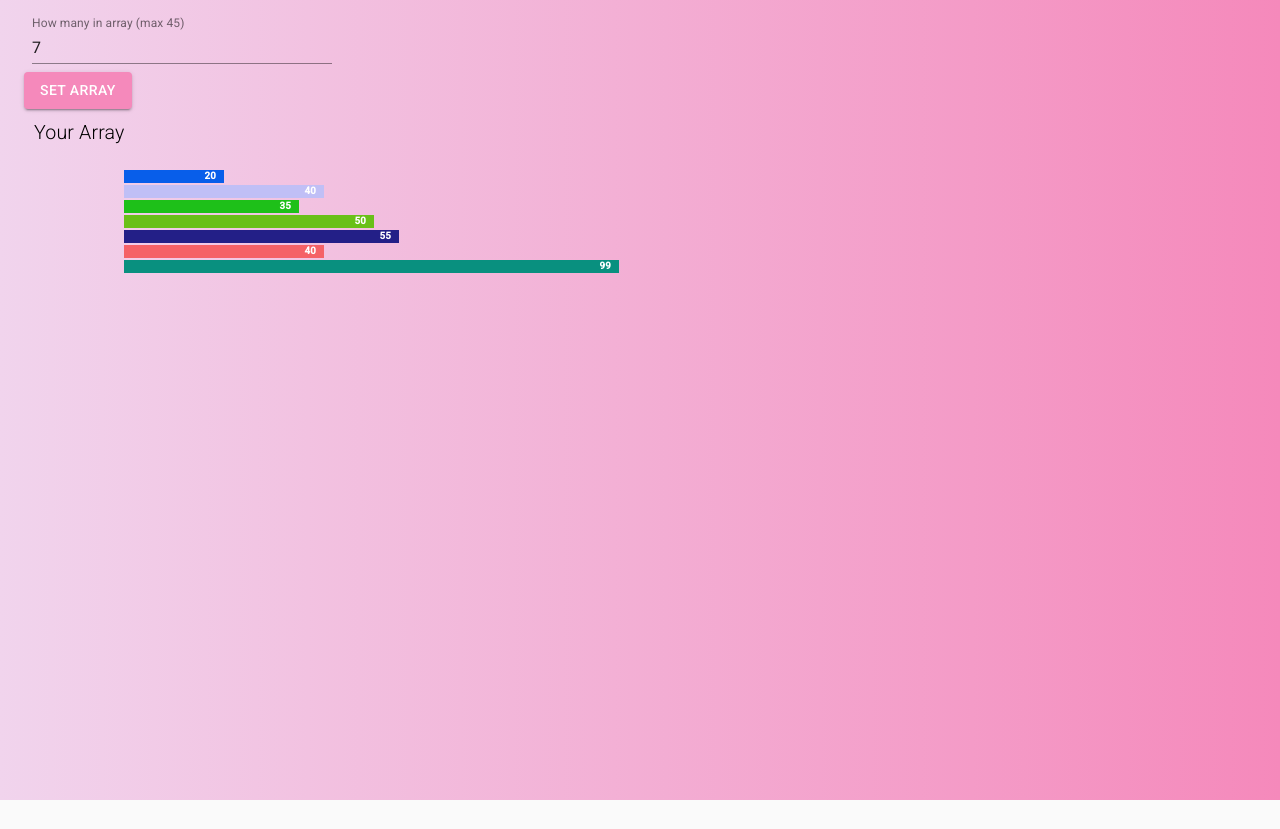
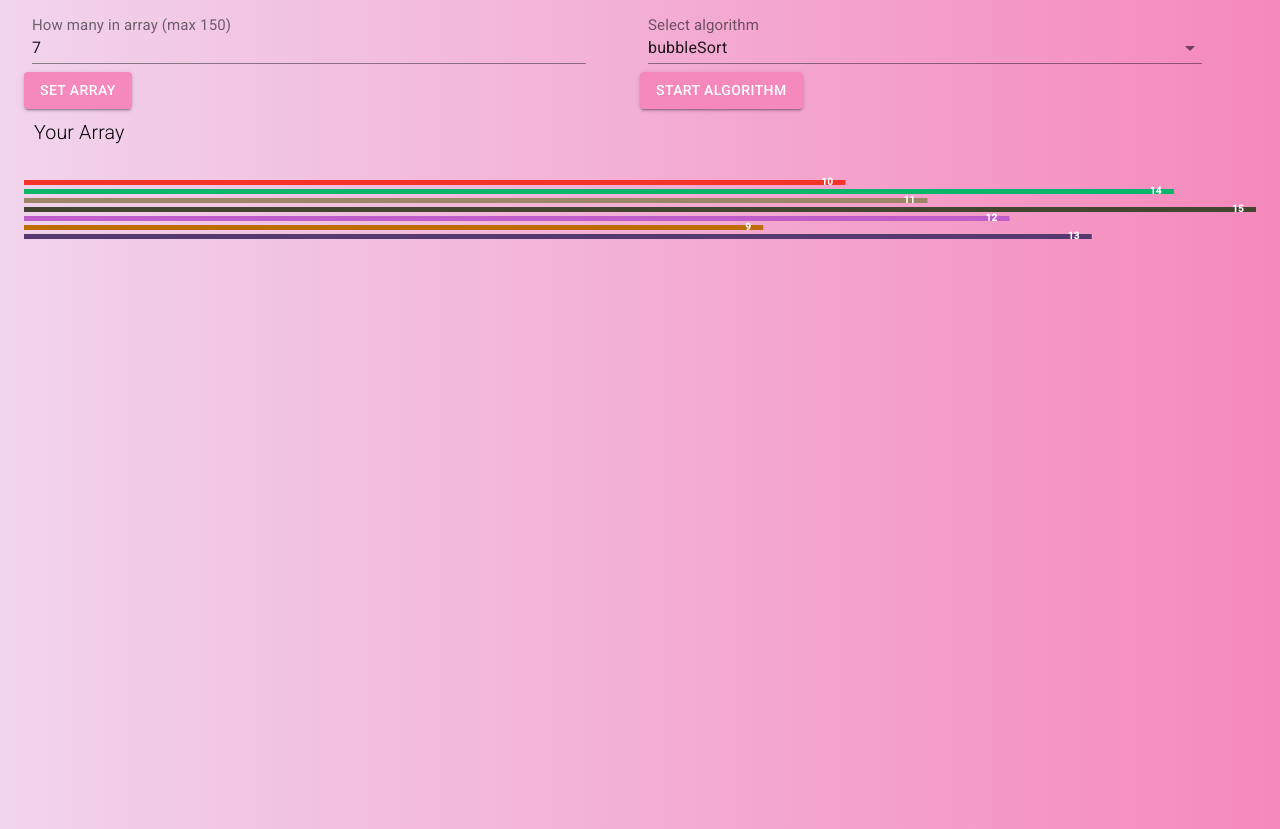
Before and after one commit to rowin1125/rowin-sort, a Next.js app: page / in a window 1280 px wide. Before the commit the page ends 800 px from the top, so only its background shows below. Built offline with nearby package versions, Linux system fonts and the light colour scheme.

Commit message:
implemented animation in bubble function

```diff
--- /dev/null
+++ b/src/components/BarCharts/Bar.js
@@ -0,0 +1,25 @@
+import React from 'react';
+import RectBar from './RectBar';
+import { getRandomColor } from '../helpers/getRandomColor';
+import { yMid } from '../helpers/GlobalVariables';
+
+const Bar = ({ amount, heighest }) => {
+  let widthScale = amount => (amount / heighest) * 100;
+  let width = widthScale(amount);
+
+  return (
+    <g className={`bar-group color-${amount}`}>
+      <RectBar width={width} />
+      <text
+        className='value-label'
+        x={`${width - 1}% `}
+        y={yMid}
+        alignmentBaseline='middle'
+      >
+        {amount}
+      </text>
+    </g>
+  );
+};
+
+export default Bar;
--- a/src/components/BarCharts/Bars.js
+++ b/src/components/BarCharts/Bars.js
@@ -1,43 +1,20 @@
 import React from 'react';
-import { getRandomColor } from '../helpers/getRandomColor';
+import Bar from './Bar';
 
 const Bars = ({ data }) => {
-  const BarGroup = barData => {
-    let barPadding = 2;
-    let barColour = getRandomColor();
-    let widthScale = d => d * 5;
-
-    let width = widthScale(barData.d);
-    let yMid = barData.barHeight * 0.5;
-
-    return (
-      <g className='bar-group'>
-        <rect
-          y={barPadding * 0.5}
-          width={width}
-          height={barData.barHeight - barPadding}
-          fill={barColour}
-        />
-        <text
-          className='value-label'
-          x={width - 8}
-          y={yMid}
-          alignmentBaseline='middle'
-        >
-          {barData.d}
-        </text>
-      </g>
-    );
-  };
-
-  let barHeight = 15;
+  const heighest = Math.max.apply(null, data);
+  const barHeight = 9;
 
   return (
     <>
       {data &&
-        data.map((d, i) => (
-          <g key={i} transform={`translate(0, ${i * barHeight})`}>
-            <BarGroup d={d} barHeight={barHeight} />
+        data.map((amount, i) => (
+          <g
+            className='tester'
+            key={i}
+            transform={`translate(0, ${i * barHeight + barHeight} )`}
+          >
+            <Bar amount={amount} barHeight={barHeight} heighest={heighest} />
           </g>
         ))}
     </>
--- /dev/null
+++ b/src/components/BarCharts/RectBar.js
@@ -0,0 +1,18 @@
+import React from 'react';
+import { getRandomColor } from '../helpers/getRandomColor';
+import { barHeight, barPadding } from '../helpers/GlobalVariables';
+
+const RectBar = ({ width }) => {
+  const barColour = getRandomColor();
+
+  return (
+    <rect
+      y={barPadding * 0.5}
+      width={`${width}%`}
+      height={barHeight - barPadding}
+      // fill={barColour}
+    />
+  );
+};
+
+export default RectBar;
--- a/src/components/BarCharts/bar.scss
+++ b/src/components/BarCharts/bar.scss
@@ -1,7 +1,7 @@
 body {
   font-family: 'Lato', sans-serif;
   font-size: 16px;
-  height: 100vh;
+  height: fit-content;
   width: 100vw;
 }
 
@@ -24,6 +24,10 @@ body {
   font-size: 0.7em;
 }
 
+.tester {
+  transition: all 0.3s ease-in;
+}
+
 .container .bar-group {
   transition: opacity 0.3s;
 }
@@ -36,6 +40,9 @@ body {
 /* But don't fade the hovered bar... */
 .container .bar-group:hover {
   opacity: 1;
+  rect {
+    height: 8px;
+  }
 }
 
 .container .bar-group:hover .name-label {
@@ -45,3 +52,15 @@ body {
 .container .bar-group:hover .value-label {
   font-size: 0.8em;
 }
+
+@mixin random-bgr() {
+  fill: rgb(random(255), random(255), random(255));
+}
+
+@for $i from 0 to 250 {
+  .color-#{$i} {
+    rect {
+      @include random-bgr();
+    }
+  }
+}
--- a/src/components/BarCharts/index.js
+++ b/src/components/BarCharts/index.js
@@ -1,8 +1,10 @@
-import React, { useState } from 'react';
+import React, { useState, useEffect } from 'react';
 import { makeStyles } from '@material-ui/core/styles';
 import MenuItem from '@material-ui/core/MenuItem';
 import TextField from '@material-ui/core/TextField';
-import { Button } from '@material-ui/core';
+import { Button, Grid } from '@material-ui/core';
+import { bubbleSort } from '../../sort/bubbleSort';
+import { shuffleArr } from '../helpers/shuffleArr';
 
 import Bars from './Bars';
 import './bar.scss';
@@ -15,16 +17,24 @@ const useStyles = makeStyles(theme => ({
   textField: {
     marginLeft: theme.spacing(1),
     marginRight: theme.spacing(1),
-    width: 300
+    width: '90%',
+    '& label': {
+      textShadow: 'unset',
+      fontSize: '20px',
+      paddingBottom: '8px'
+    }
   },
   dense: {
     marginTop: 19
   },
   menu: {
-    width: 200
+    width: 200,
+    '& ul': {
+      backgroundColor: '#f589bb'
+    }
   },
   button: {
-    maxWidth: 'fit-content',
+    maxWidth: 'auto',
     backgroundColor: '#f589bb',
     color: 'white',
     '&:hover': {
@@ -34,45 +44,106 @@ const useStyles = makeStyles(theme => ({
   }
 }));
 
-const dummyData = [20, 40, 35, 50, 55, 40, 99];
+const algoritmes = ['bubbleSort', 'def', 'ghi', 'jkl', 'mno'];
 
 const index = () => {
   const classes = useStyles();
-  const [data, setData] = useState(dummyData);
+  const [data, setData] = useState([]);
+  const [algo, setAlgo] = useState('bubbleSort');
   const [num, setNum] = useState(7);
+  const [btnState, setBtnState] = useState(false);
+  const arrayGap = 9;
+
+  console.log('btnState', btnState);
+
+  useEffect(() => {
+    genArray();
+  }, [num]);
 
   const genArray = () =>
-    setData(
-      Array.from({ length: num }, () =>
-        Math.floor(Math.random() * (1 - num * 10) + num * 10)
-      )
-    );
+    setData(shuffleArr(Array.from({ length: num }, (_, i) => i + arrayGap)));
+
+  const vheight = () => {
+    if (num < 55) {
+      return '90vh';
+    } else if (num >= 55 && num < 80) {
+      return '100vh';
+    } else if (num >= 80 && num < 120) {
+      return '120vh';
+    } else return '200vh';
+  };
 
   return (
-    <div className='flex-column'>
+    <div className='flex-column' justify='center' style={{ display: 'flex' }}>
+      <Grid container direction='row'>
+        <Grid item xs={6}>
           <TextField
             id='standard-number'
-        label='How many in array (max 45)'
+            label='How many in array (max 150)'
             value={num}
             onChange={() => setNum(Number(event.target.value))}
-        type='number'
+            type='phone'
             className={classes.textField}
             margin='normal'
+            min={1}
+            onKeyPress={() => genArray()}
+            disabled={btnState}
           />
           <Button
             variant='contained'
             className={classes.button}
             onClick={() => genArray()}
+            disabled={btnState}
           >
             Set Array
           </Button>
+        </Grid>
+        <Grid item xs={6}>
+          <TextField
+            id='standard-number'
+            label='Select algorithm'
+            value={algo}
+            onChange={e => setAlgo(e.target.value)}
+            type='phone'
+            className={classes.textField}
+            margin='normal'
+            min={1}
+            disabled={btnState}
+            SelectProps={{
+              MenuProps: {
+                className: classes.menu
+              }
+            }}
+            select
+          >
+            {algoritmes.map(option => (
+              <MenuItem key={option} value={option}>
+                {option}
+              </MenuItem>
+            ))}
+          </TextField>
 
-      <svg width='80vw' height='80vh'>
+          <Button
+            variant='contained'
+            className={classes.button}
+            disabled={btnState}
+            onClick={async () => {
+              await setBtnState(true);
+              await bubbleSort(data);
+              await setBtnState(false);
+            }}
+          >
+            Start algorithm
+          </Button>
+        </Grid>
+      </Grid>
+
+      <svg width='100%' height={vheight()}>
         <g className='container'>
           <text className='title' x='10' y='30'>
             Your Array
           </text>
-          <g className='chart' transform='translate(100,60)'>
+          <g className='chart' transform='translate(0,60)'>
             <Bars data={data} />
           </g>
         </g>
--- a/src/components/Page.js
+++ b/src/components/Page.js
@@ -7,7 +7,7 @@ const Page = ({ children }) => {
   return (
     <>
       <Heads />
-      <Container fixed>{children}</Container>
+      <Container>{children}</Container>
     </>
   );
 };
--- /dev/null
+++ b/src/components/helpers/GlobalVariables.js
@@ -0,0 +1,3 @@
+export const barHeight = 9;
+export const yMid = barHeight * 0.5;
+export const barPadding = 4;
--- a/src/components/helpers/getRandomColor.js
+++ b/src/components/helpers/getRandomColor.js
@@ -1,8 +1,37 @@
 export const getRandomColor = () => {
-  var letters = '0123456789ABCDEF';
-  var color = '#';
-  for (var i = 0; i < 6; i++) {
-    color += letters[Math.floor(Math.random() * 16)];
+  var r, g, b, rg, gb, rb;
+  var range = 255;
+  var sep = range / 4;
+
+  do {
+    r = Math.floor(Math.random() * range);
+    g = Math.floor(Math.random() * range);
+    b = Math.floor(Math.random() * range);
+
+    rg = Math.abs(r - g);
+    gb = Math.abs(g - b);
+    rb = Math.abs(r - b);
+  } while (rg < sep || gb < sep || rb < sep);
+
+  function rgbtohex(rgb) {
+    var first, second;
+
+    first = Math.floor(rgb / 16);
+    second = rgb % 16;
+
+    first = first.toString(16);
+    second = second.toString(16);
+
+    var rgbtohex = first + second;
+
+    return rgbtohex;
   }
-  return color;
+
+  var r_str = rgbtohex(r),
+    g_str = rgbtohex(g),
+    b_str = rgbtohex(b);
+
+  var final = '#' + r_str + g_str + b_str;
+
+  return final;
 };
--- /dev/null
+++ b/src/components/helpers/shuffleArr.js
@@ -0,0 +1,17 @@
+export const shuffleArr = function(array) {
+  const newArr = [...array];
+  let currentIndex = newArr.length;
+  let temporaryValue;
+  let randomIndex;
+
+  while (0 !== currentIndex) {
+    randomIndex = Math.floor(Math.random() * currentIndex);
+    currentIndex -= 1;
+
+    temporaryValue = newArr[currentIndex];
+    newArr[currentIndex] = newArr[randomIndex];
+    newArr[randomIndex] = temporaryValue;
+  }
+
+  return newArr;
+};
--- /dev/null
+++ b/src/sort/bubbleSort.js
@@ -0,0 +1,54 @@
+const sleep = ms => {
+  return new Promise(resolve => setTimeout(resolve, ms));
+};
+
+const time = list => {
+  if (list.length < 15) {
+    return 125;
+  } else if (list.length >= 15 && list.length < 30) {
+    return 100;
+  } else if (list.length >= 30 && list.length < 50) {
+    return 75;
+  } else if (list.length >= 50 && list.length < 100) {
+    return 35;
+  } else return 10;
+};
+
+export const bubbleSort = async arr => {
+  const newList = [...arr];
+
+  for (let i = 0; i < newList.length - 1; i++) {
+    let change = false;
+    for (let j = 0; j < newList.length - (i + 1); j++) {
+      // Slow down the function to see the transition of bars
+      await sleep(time(newList));
+      if (newList[j] > newList[j + 1]) {
+        change = true;
+
+        // Getting the svg attribute
+        let elem1 = document.querySelector(`.color-${newList[j]}`)
+          .parentElement;
+        let elem1Data = elem1.attributes[1].value
+          .replace(/\D/g, '')
+          .replace(/(^0+)/g, '');
+
+        let elem2 = document.querySelector(`.color-${newList[j + 1]}`)
+          .parentElement;
+        let elem2Data = elem2.attributes[1].value
+          .replace(/\D/g, '')
+          .replace(/(^0+)/g, '');
+
+        // Setting switching the values if needed
+        elem1.setAttribute(`transform`, `translate(0, ${elem2Data})`);
+        elem2.setAttribute(`transform`, `translate(0, ${elem1Data})`);
+
+        // Setting the new values
+        [newList[j], newList[j + 1]] = [newList[j + 1], newList[j]];
+      }
+    }
+    if (!change) break;
+    sleep(3000);
+  }
+  alert('sorting done 🥳');
+  return newList;
+};
```
Also changed, not shown: src/components/head.js (+4 -4 lines). Lines whose indentation alone changed are shown as unchanged.
